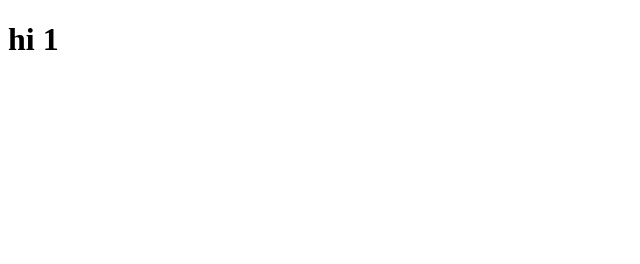
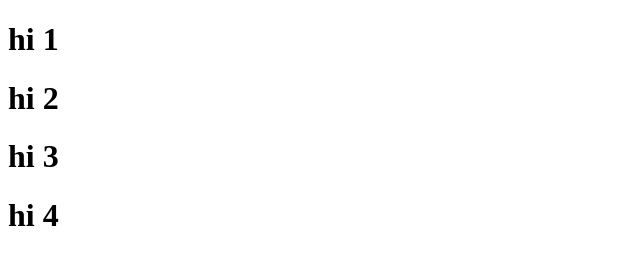
Before and after one commit to ycf123-str/mymmall, a plain HTML site: page index.html in a window 1280 px wide. Shown: the whole page, without its empty margins (0-640 px from the left). Drawn offline with Linux system fonts and the light colour scheme.

Commit message:
这是修改后的index.html

```diff
--- a/index.html
+++ b/index.html
@@ -6,5 +6,8 @@
 </head>
 <body>
 	<h1>hi 1</h1>
+	<h1>hi 2</h1>
+	<h1>hi 3</h1>
+	<h1>hi 4</h1>
 </body>
 </html>
```
